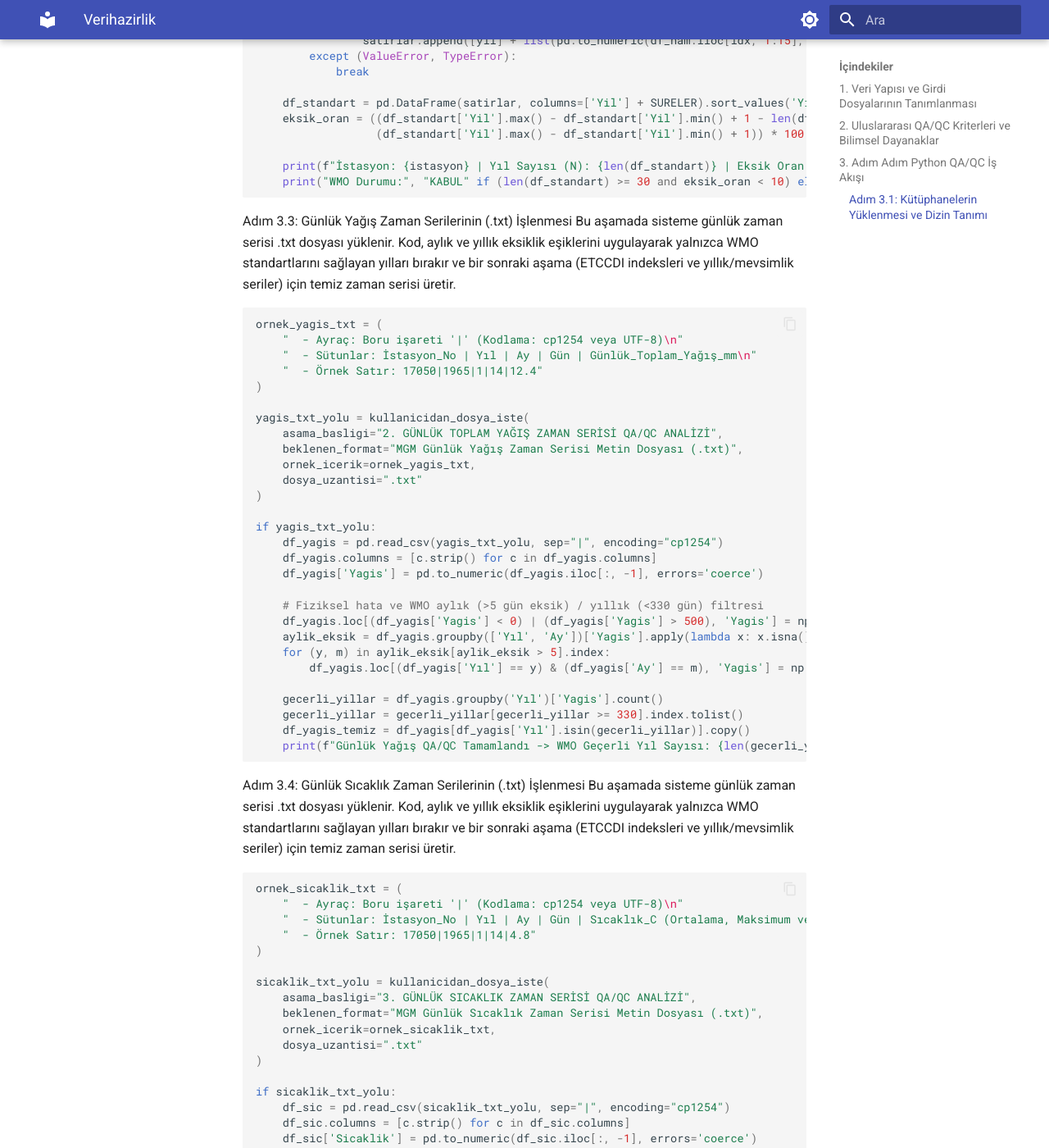
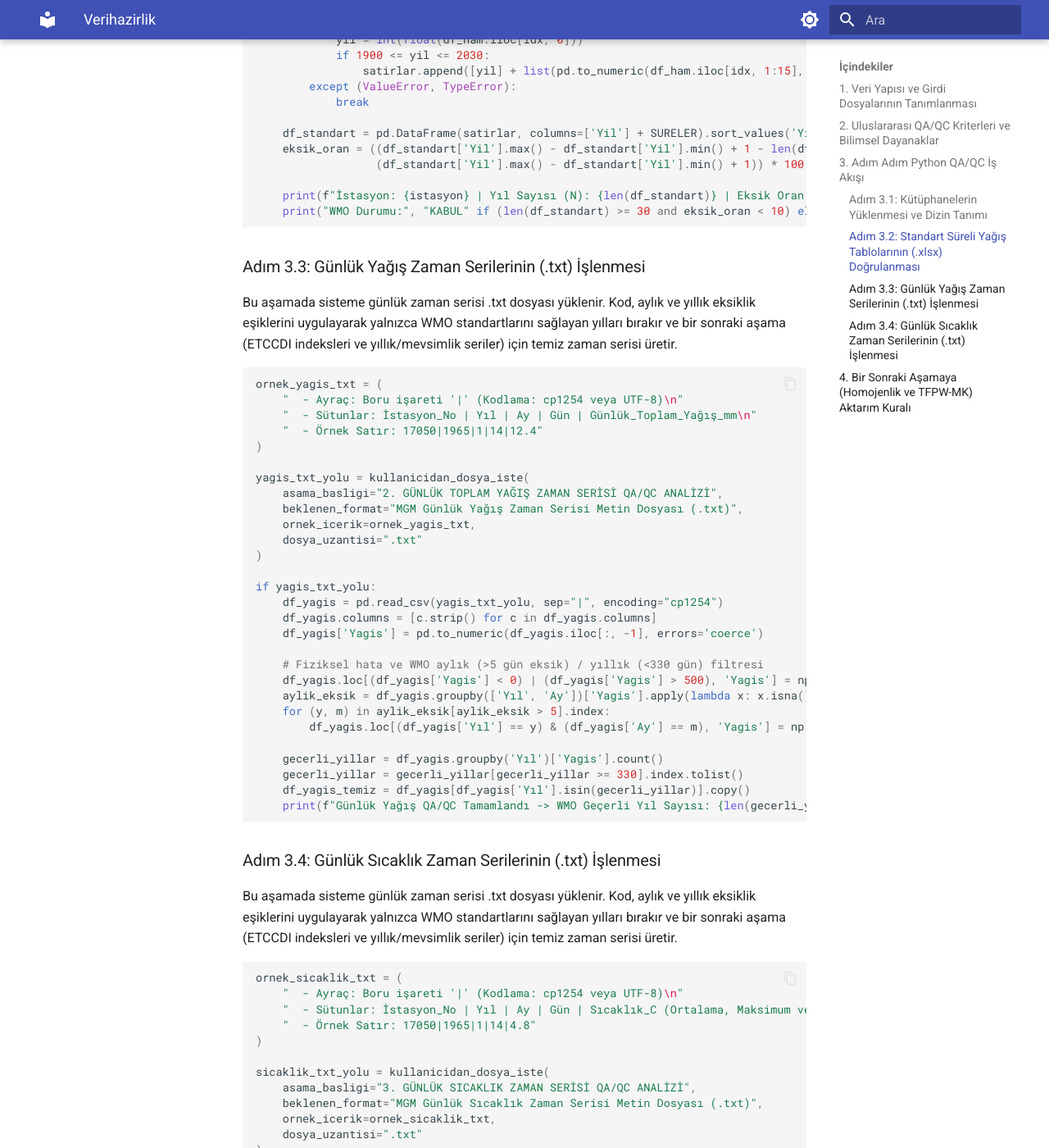
Before and after one commit to mkoztas/mkoztas.github.io, an MkDocs documentation site: the page built from docs/calismalar/verihazirlik.md, in a window 1280 px wide and 1400 px high, scrolled down 3141 px. Shown: the whole window at 82% size. Built offline with MkDocs 1.6.1 and Material for MkDocs 9.7.7, drawn with Linux system fonts in a browser that asks for light colours; some of the changed text lies outside the part shown.

Commit message:
Update verihazirlik.md

````diff
--- a/docs/calismalar/verihazirlik.md
+++ b/docs/calismalar/verihazirlik.md
@@ -80,7 +80,7 @@ def kullanicidan_dosya_iste(asama_basligi, beklenen_format, ornek_icerik, dosya_
         print(f"HATA: Geçerli bir '{dosya_uzantisi}' dosyası bulunamadı. Lütfen yolu kontrol edip tekrar deneyin.\n")
 ```
 
-Adım 3.2: Standart Süreli Yağış Tablolarının (.xlsx) Doğrulanması
+### Adım 3.2: Standart Süreli Yağış Tablolarının (.xlsx) Doğrulanması
 Bu adımda klasördeki tüm .xlsx dosyaları okunur; gözlem yılı aralığı, eksik yıl oranı, negatif değer ve süre monotonluğu denetlenerek WMO şartını sağlayan istasyonlar temiz_yagis_serileri sözlüğünde toplanır.
 
 ```python
@@ -120,7 +120,7 @@ if excel_yolu:
     print("WMO Durumu:", "KABUL" if (len(df_standart) >= 30 and eksik_oran < 10) else "RED")
 ```
 
-Adım 3.3: Günlük Yağış Zaman Serilerinin (.txt) İşlenmesi
+### Adım 3.3: Günlük Yağış Zaman Serilerinin (.txt) İşlenmesi
 Bu aşamada sisteme günlük zaman serisi .txt dosyası yüklenir. Kod, aylık ve yıllık eksiklik eşiklerini uygulayarak yalnızca WMO standartlarını sağlayan yılları bırakır ve bir sonraki aşama (ETCCDI indeksleri ve yıllık/mevsimlik seriler) için temiz zaman serisi üretir.
 
 ```python
@@ -154,7 +154,7 @@ if yagis_txt_yolu:
     print(f"Günlük Yağış QA/QC Tamamlandı -> WMO Geçerli Yıl Sayısı: {len(gecerli_yillar)}")
 ```
 
-Adım 3.4: Günlük Sıcaklık Zaman Serilerinin (.txt) İşlenmesi
+### Adım 3.4: Günlük Sıcaklık Zaman Serilerinin (.txt) İşlenmesi
 Bu aşamada sisteme günlük zaman serisi .txt dosyası yüklenir. Kod, aylık ve yıllık eksiklik eşiklerini uygulayarak yalnızca WMO standartlarını sağlayan yılları bırakır ve bir sonraki aşama (ETCCDI indeksleri ve yıllık/mevsimlik seriler) için temiz zaman serisi üretir.
 
 ```python
@@ -189,7 +189,7 @@ if sicaklik_txt_yolu:
 ```
 
 
-4. Bir Sonraki Aşamaya (Homojenlik ve TFPW-MK) Aktarım Kuralı
+## 4. Bir Sonraki Aşamaya (Homojenlik ve TFPW-MK) Aktarım Kuralı
 QA/QC filtresinden geçen seriler doğrudan trend testine sokulmaz; öncelikle seri bağımlılık (otokorelasyon) kontrolünden geçirilir:
 Homojenlik Testleri (Pettitt, SNHT, Buishand, Von Neumann): Wijngaard vd. (2003) sınıflandırmasına göre en fazla 1 testte kırılma veren (Useful) seriler doğrudan, 2 testte kırılma veren (Doubtful) seriler üstveri kontrolüyle analiz havuzuna alınır.
 Lag-1 Otokorelasyon ($r_1$) hesaplanır ve $\%95$ güven aralığı $\left[\frac{-1 - 1.96\sqrt{n-2}}{n-1},\; \frac{-1 + 1.96\sqrt{n-2}}{n-1}\right]$ ile karşılaştırılır. Güven sınırları dışında kalan anlamlı otokorelasyonlu seriler TFPW (Trend-Free Pre-Whitening) aşamasına yönlendirilir.
````
